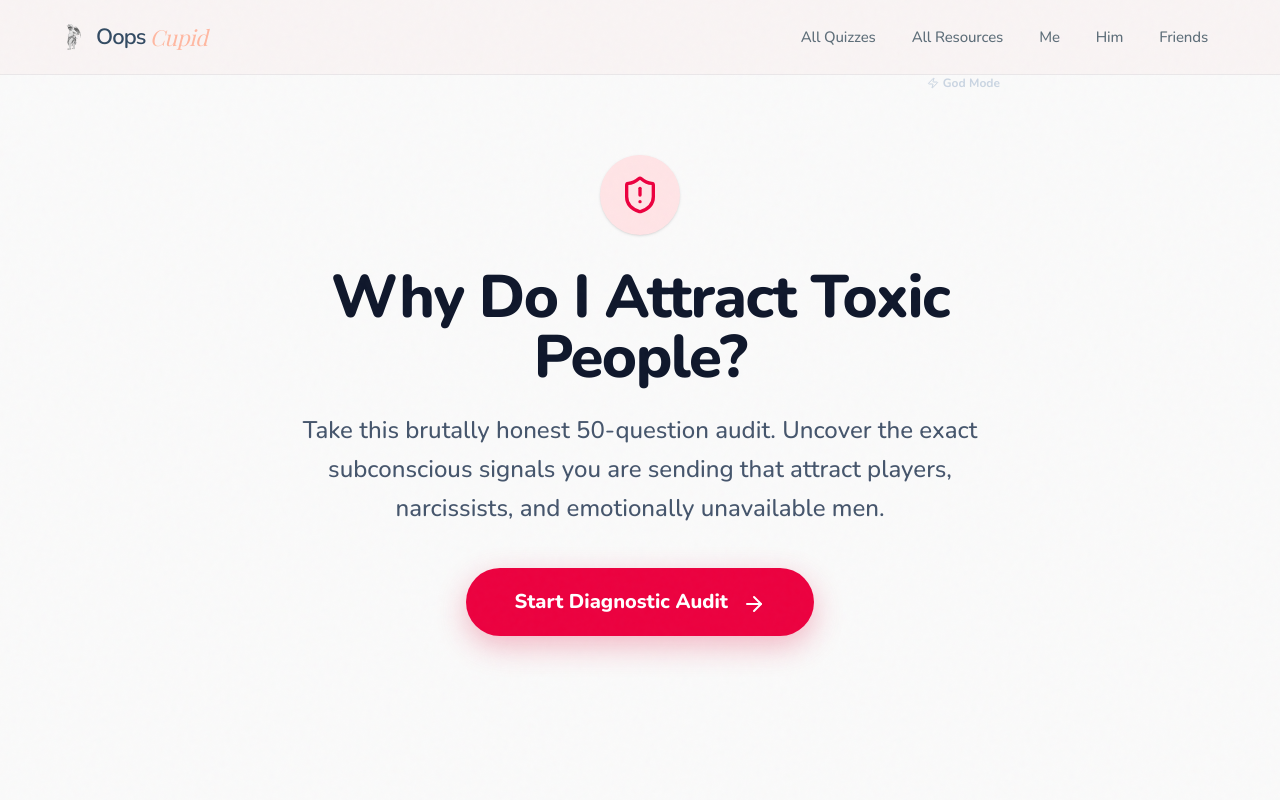
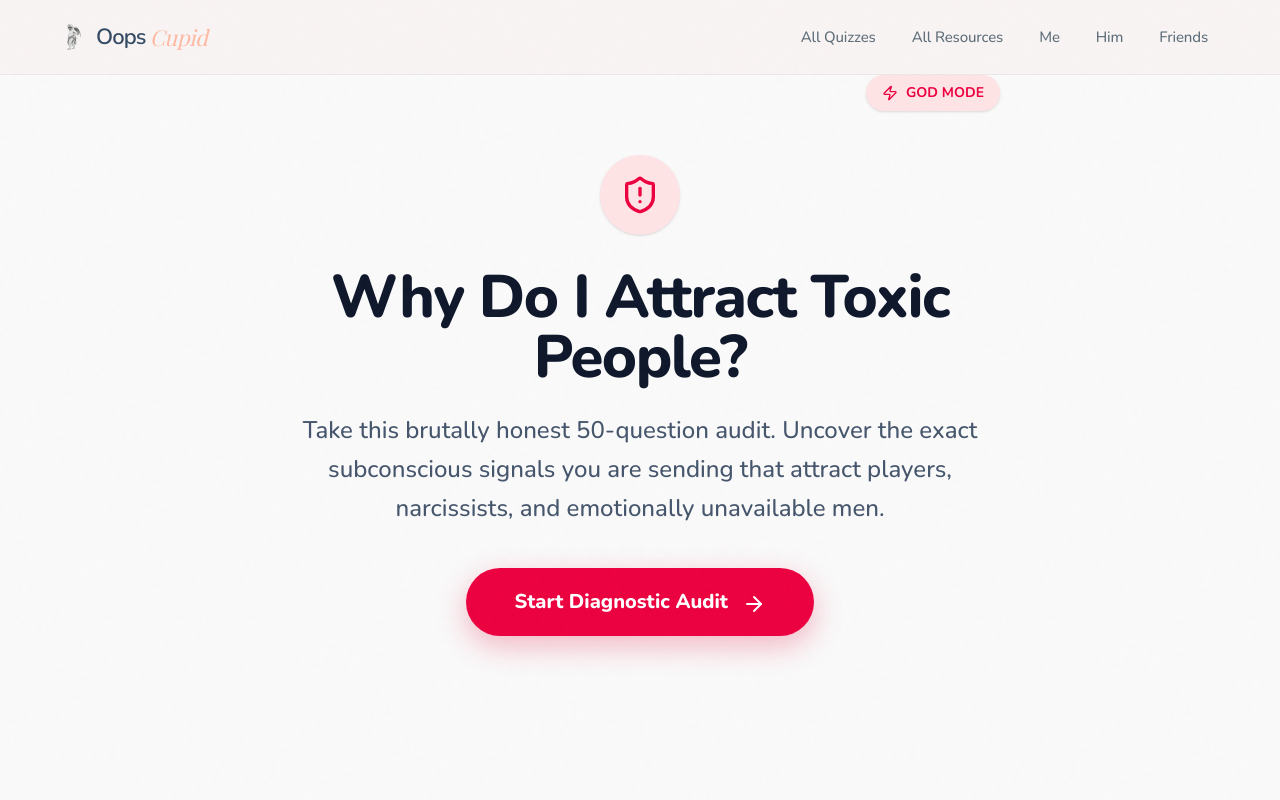
Before and after one commit to Sinadehesh/OopsCupid, a Next.js app: page /why-do-i-attract-toxic-people in a window 1280 px wide. Shown: the top 800 px of the page. Built offline with nearby package versions, Linux system fonts and the light colour scheme; a web font is replaced by a local one.

Commit message:
fix: force update to quiz engine and free result to bypass Vercel cache and resolve crashing

```diff
--- a/app/why-do-i-attract-toxic-people/_components/QuizEngine.tsx
+++ b/app/why-do-i-attract-toxic-people/_components/QuizEngine.tsx
@@ -17,11 +17,11 @@ export default function QuizEngine() {
 
   const handleStart = () => setStarted(true);
 
-  // GOD MODE: Instantly fills random answers for all questions
+  // GOD MODE: Instantly fills random answers
   const handleGodMode = () => {
     const fakeAnswers: Record<number, number> = {};
     BAD_GUYS_QUESTIONS.forEach(q => {
-      fakeAnswers[q.id] = Math.floor(Math.random() * 5) + 1; // Random 1-5
+      fakeAnswers[q.id] = Math.floor(Math.random() * 5) + 1;
     });
     setAnswers(fakeAnswers);
     setStarted(true);
@@ -60,13 +60,11 @@ export default function QuizEngine() {
     if (typeof window !== 'undefined') {
       localStorage.setItem('toxic_attraction_result', JSON.stringify(result));
     }
-
-    // Route to the premium delivery page with their specific archetype
     const style = result?.top1 || "The Hyper-Empathetic Rescuer";
     router.push(`/why-do-i-attract-toxic-people/premium?style=${encodeURIComponent(style)}`);
   };
 
-  // Safe handoff to FreeResult with all required props to prevent crashes
+  // Safe handoff
   if (result) return <FreeResult data={result} onUnlock={handleUnlock} isGenerating={isGenerating} />;
 
   if (isProcessing) {
@@ -82,13 +80,11 @@ export default function QuizEngine() {
   if (!started) {
     return (
       <div className="max-w-3xl mx-auto py-20 px-6 text-center animate-in fade-in duration-700 relative">
-
-        {/* GOD MODE BUTTON */}
         <button
           onClick={handleGodMode}
-          className="absolute top-0 right-6 flex items-center gap-1 text-xs font-bold text-slate-300 hover:text-rose-500 transition-colors"
+          className="absolute top-0 right-6 flex items-center gap-2 px-4 py-2 bg-rose-100 rounded-full text-sm font-bold text-rose-600 hover:bg-rose-200 transition-colors shadow-sm"
         >
-          <Zap className="w-3 h-3" /> God Mode
+          <Zap className="w-4 h-4" /> GOD MODE
         </button>
 
         <div className="inline-flex items-center justify-center w-20 h-20 bg-rose-100 text-rose-600 rounded-full mb-8 shadow-sm">
@@ -110,11 +106,9 @@ export default function QuizEngine() {
 
   return (
     <div className="max-w-2xl mx-auto py-12 px-6 relative">
-
-      {/* IN-QUIZ GOD MODE BUTTON */}
       <button
         onClick={handleGodMode}
-        className="absolute -top-6 right-6 flex items-center gap-1 text-xs font-bold text-slate-300 hover:text-rose-500 transition-colors"
+        className="absolute -top-6 right-6 flex items-center gap-2 px-3 py-1.5 bg-rose-100 rounded-full text-xs font-bold text-rose-600 hover:bg-rose-200 transition-colors shadow-sm"
       >
         <Zap className="w-3 h-3" /> Auto-Complete
       </button>
@@ -146,12 +140,8 @@ export default function QuizEngine() {
             onClick={() => handleAnswer(opt.val)}
             className="group flex flex-col items-center justify-center w-[30%] aspect-square bg-white border-2 border-slate-100 rounded-[24px] shadow-[0_4px_10px_rgba(0,0,0,0.03)] hover:border-rose-500 hover:bg-rose-50 hover:-translate-y-1 hover:shadow-lg transition-all focus:outline-none focus:ring-4 focus:ring-rose-200 active:scale-95"
           >
-            <span className="text-3xl md:text-4xl font-extrabold text-slate-300 group-hover:text-rose-600 transition-colors mb-1">
-              {opt.val}
-            </span>
-            <span className="text-[11px] md:text-sm font-extrabold text-slate-600 uppercase tracking-wider text-center">
-              {opt.text}
-            </span>
+            <span className="text-3xl md:text-4xl font-extrabold text-slate-300 group-hover:text-rose-600 transition-colors mb-1">{opt.val}</span>
+            <span className="text-[11px] md:text-sm font-extrabold text-slate-600 uppercase tracking-wider text-center">{opt.text}</span>
           </button>
         ))}
       </div>
```
Also changed, not shown: app/why-do-i-attract-toxic-people/_components/FreeResult.tsx (+1 -10 lines).
